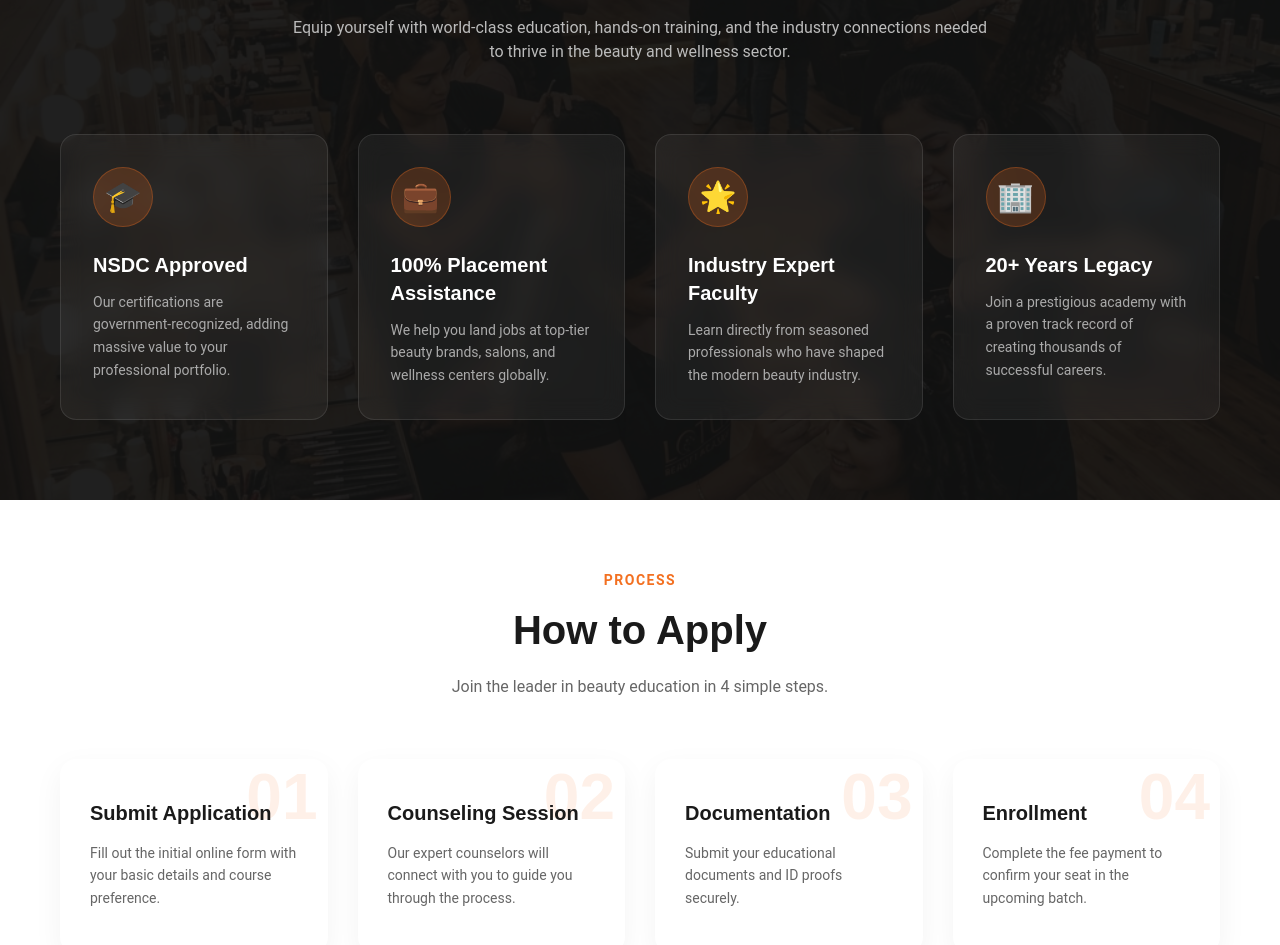
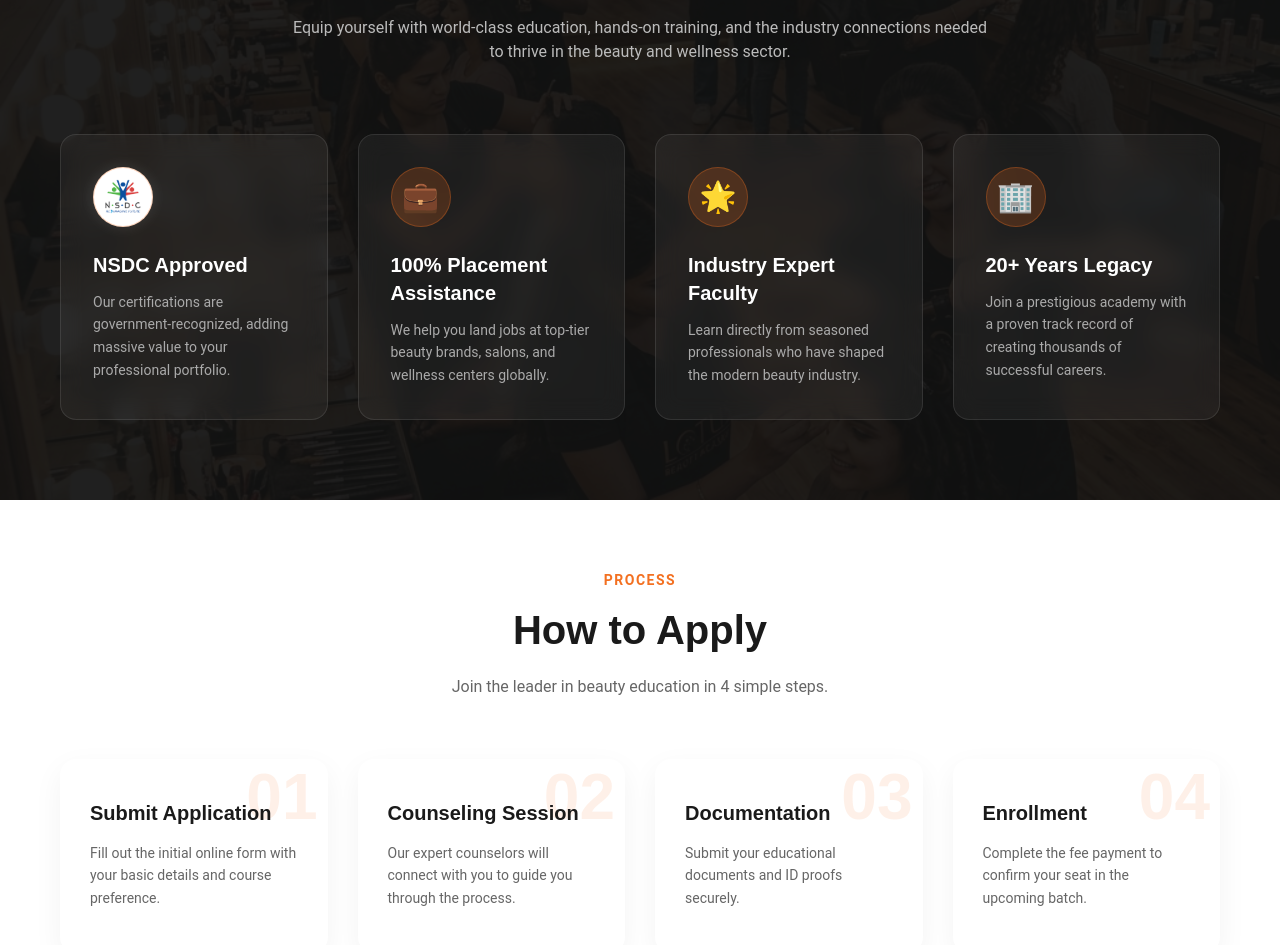
Before and after one commit to Saurabh2619/VLCC-Page, a Next.js app: page / in a window 1280 px wide. Shown: the part 3580-4525 px from the top of the page. Built offline with nearby package versions, Linux system fonts and the light colour scheme.

Commit message:
code align

```diff
--- a/app/components/FloatingSocials.tsx
+++ b/app/components/FloatingSocials.tsx
@@ -38,7 +38,7 @@ export default function FloatingSocials() {
   ];
 
   return (
-    <div className="fixed right-0 bottom-[10%] z-[100] flex flex-col gap-1">
+    <div className="fixed right-0 bottom-[15%] md:bottom-[10%] z-[100] flex flex-col gap-1">
       {socials.map((social) => (
         <a
           key={social.name}
--- a/app/components/WhyChooseUs.tsx
+++ b/app/components/WhyChooseUs.tsx
@@ -4,7 +4,7 @@ export default function WhyChooseUs() {
   const features = [
     {
       id: 1,
-      icon: "🎓",
+      icon: <img src="/nsdc_logo.png" alt="NSDC Logo" className="w-10 h-10 object-contain" />,
       title: "NSDC Approved",
       description: "Our certifications are government-recognized, adding massive value to your professional portfolio."
     },
@@ -55,9 +55,15 @@ export default function WhyChooseUs() {
               key={feature.id}
               className="bg-white/5 backdrop-blur-md rounded-2xl p-8 border border-white/10 transition-all duration-300 hover:-translate-y-2 hover:bg-white/10 group"
             >
-              <div className="w-[60px] h-[60px] bg-vlcc-orange/20 rounded-full flex items-center justify-center text-3xl mb-6 border border-vlcc-orange/30 group-hover:scale-110 transition-transform duration-300">
-                {feature.icon}
-              </div>
+              {feature.id === 1 ? (
+                <div className="w-[60px] h-[60px] bg-white rounded-full flex items-center justify-center mb-6 border border-vlcc-orange/30 overflow-hidden shadow-[0_0_15px_rgba(255,255,255,0.1)] group-hover:scale-110 transition-transform duration-300 shrink-0">
+                  <img src="/nsdc_logo.png" alt="NSDC Logo" className="w-[75%] h-[75%] object-contain" />
+                </div>
+              ) : (
+                <div className="w-[60px] h-[60px] bg-vlcc-orange/20 rounded-full flex items-center justify-center text-3xl mb-6 border border-vlcc-orange/30 group-hover:scale-110 transition-transform duration-300 shrink-0">
+                  {feature.icon}
+                </div>
+              )}
               <h3 className="text-xl font-heading font-semibold mb-3">{feature.title}</h3>
               <p className="text-[#aaa] text-sm leading-relaxed font-body">
                 {feature.description}
```
